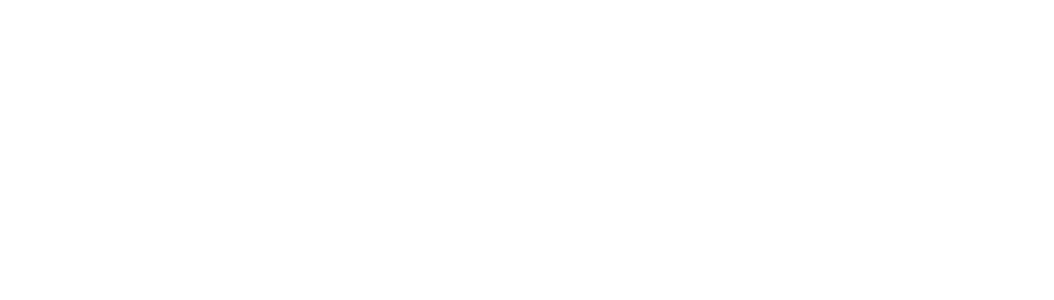
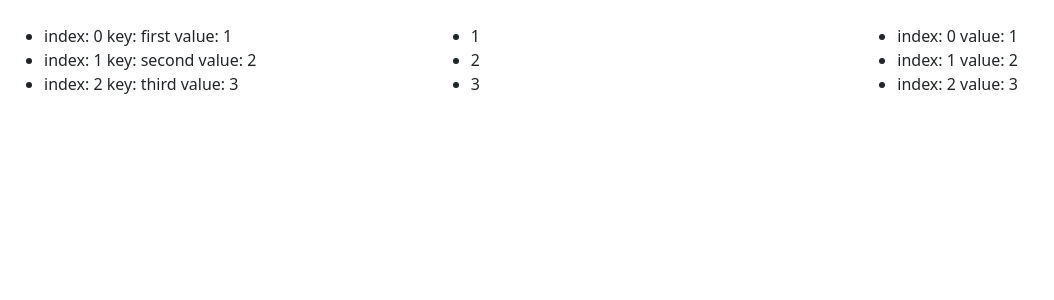
Before and after one commit to moeinnajafi1998/angular_tutorial, an Angular app: page /for-loop in a window 1280 px wide. Before the commit this address led to /. Shown: the top 300 px of the page, without its empty margins (0-1054 px from the left). Built offline with nearby package versions, Linux system fonts and the light colour scheme.

Commit message:
for loop

```diff
--- a/src/app/app-routing.module.ts
+++ b/src/app/app-routing.module.ts
@@ -2,10 +2,13 @@
 import { RouterModule, Routes } from '@angular/router';
 import { DataBindingComponent } from './components/data-binding/data-binding.component';
 import { IfElseComponent } from './components/if-else/if-else.component';
+import { ForLoopComponent } from './components/for-loop/for-loop.component';
 
 const routes: Routes = [
   {path:'data-binding',component:DataBindingComponent},
   {path:'if-else',component:IfElseComponent},
+  {path:'for-loop',component:ForLoopComponent},
+
 
 ];
 
--- a/src/app/app.module.ts
+++ b/src/app/app.module.ts
@@ -7,12 +7,14 @@
 import { AppComponent } from './app.component';
 import { DataBindingComponent } from './components/data-binding/data-binding.component';
 import { IfElseComponent } from './components/if-else/if-else.component';
+import { ForLoopComponent } from './components/for-loop/for-loop.component';
 
 @NgModule({
   declarations: [
     AppComponent,
     DataBindingComponent,
-    IfElseComponent
+    IfElseComponent,
+    ForLoopComponent
   ],
   imports: [
     BrowserModule,
--- /dev/null
+++ b/src/app/components/for-loop/for-loop.component.html
@@ -0,0 +1,22 @@
+<div class="container-fluid">
+	<div class="row">
+		<div class="col-md-4">
+            <br/>
+            <ul>
+                <li *ngFor="let item of obj | keyvalue; let i = index">index: {{ i }} key:  {{ item.key }} value: {{ item.value }}</li>
+            </ul>
+		</div>
+		<div class="col-md-4">
+            <br/>
+            <ul>
+                <li *ngFor="let item of arr">{{ item }}</li>
+            </ul>
+		</div>
+		<div class="col-md-4">
+            <br/>
+            <ul>
+                <li *ngFor="let item of arr; let i = index">index: {{ i }} value: {{ item }}</li>
+            </ul>
+		</div>
+	</div>
+</div>
--- /dev/null
+++ b/src/app/components/for-loop/for-loop.component.ts
@@ -0,0 +1,23 @@
+import { Component } from '@angular/core';
+
+@Component({
+  selector: 'app-for-loop',
+  templateUrl: './for-loop.component.html',
+  styleUrls: ['./for-loop.component.css']
+})
+export class ForLoopComponent {
+  obj = { first: 1, second: 2, third: 3 };
+  arr = [1, 2, 3];
+
+  ngOnInit(){
+
+    Object.entries(this.obj).forEach(([key, value], index) => {
+      console.log(key, value, index);
+    });
+
+    for (const value of this.arr) {
+      console.log(value);
+    }
+  }
+
+}
```
Also changed, not shown: src/app/components/for-loop/for-loop.component.css (added).
